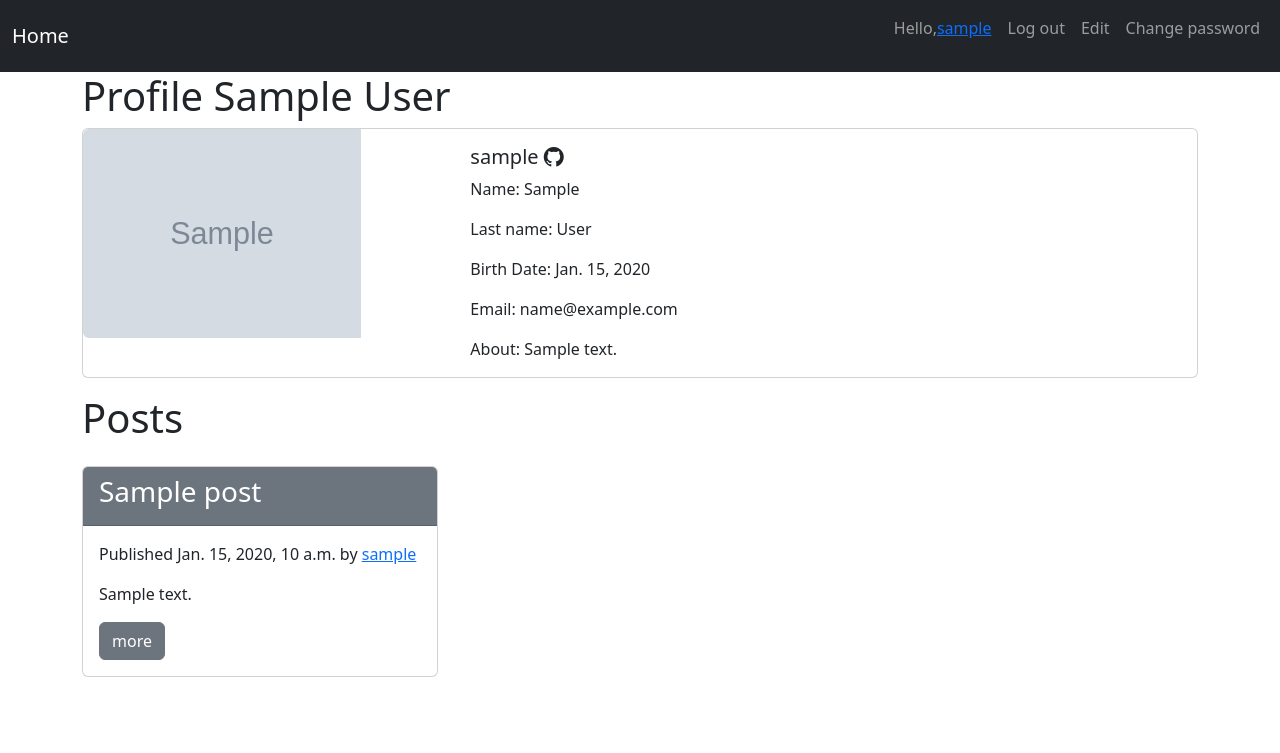
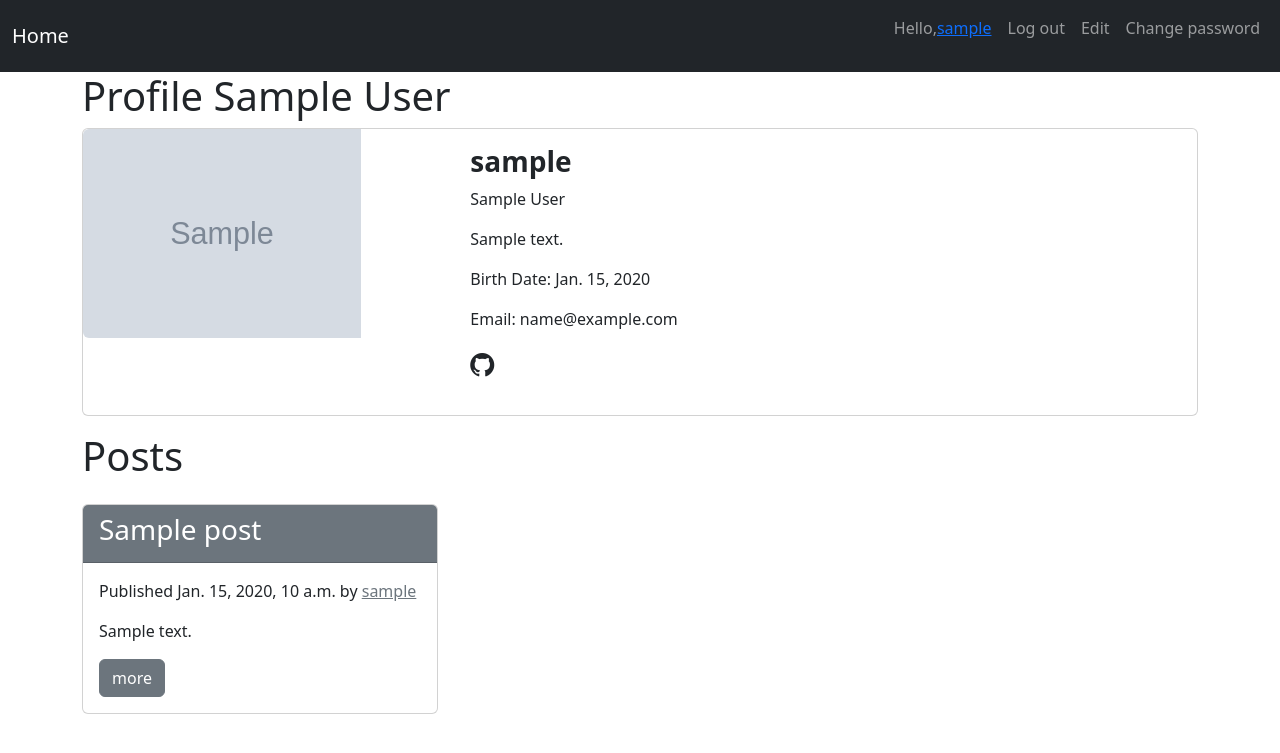
Before and after one commit to apfelficken/blog, a Django app: a page that uses source/accounts/templates/user_detail.html in a window 1280 px wide. Shown: the top 753 px of the page. Run offline with Django 4.2, Linux system fonts and the light colour scheme; a user stored in the database is signed in; tables that the repository leaves empty hold one stand-in row (values such as "Sample post"); grey boxes marked "Sample" are stand-in pictures; parts of the project's set-up code (start-up, migrations or seed data) failed here and were passed over.

Commit message:
Fixed layout

```diff
--- a/source/accounts/templates/user_detail.html
+++ b/source/accounts/templates/user_detail.html
@@ -21,23 +21,32 @@
             {% endif %}
             <div class="col-md-8">
                 <div class="card-body">
-                    <h5 class="card-title">{{ user_obj.username }}
-                        {% if user_obj.profile.github %}
-                            <a class="text-dark" href="{{ user_obj.profile.github }}"><i class="bi bi-github"></i></a>
+                    <h3 class="card-title fw-bold">{{ user_obj.username }}</h3>
+
+                    <p class="card-text">
+                        {% if user_obj.first_name %}
+                            {{ user_obj.first_name }}
                         {% endif %}
-                    </h5>
-                        <p class="card-text">Name: {{ user_obj.first_name }}</p>
-                    <p class="card-text">Last name: {{ user_obj.last_name }}</p>
-
-                    {% if user_obj.profile.github %}
+                        {% if user_obj.last_name %}
+                            {{ user_obj.last_name }}
+                        {% endif %}
+                    </p>
+                    <p class="card-text">
+                        {% if user_obj.profile.bio %}
+                            {{ user_obj.profile.bio }}
+                        {% endif %}
+                    </p>
+                    {% if user_obj.profile.birth_date %}
                         <p class="card-text">Birth Date:
                             {{ user_obj.profile.birth_date }}
                         </p>
                     {% endif %}
+
                     <p class="card-text">Email: {{ user_obj.email }}</p>
-                    <p class="card-text">About:
+
+                    <p class="fs-4">
                         {% if user_obj.profile.github %}
-                            {{ user_obj.profile.bio }}
+                            <a class="text-dark" href="{{ user_obj.profile.github }}"><i class="bi bi-github"></i></a>
                         {% endif %}
                     </p>
                 </div>
--- a/source/blog/templates/partial/posts_list_partial.html
+++ b/source/blog/templates/partial/posts_list_partial.html
@@ -10,7 +10,7 @@
                         <p>
                             Published {{ post.publish }}
                             by
-                            <a href="{{ post.author.get_absolute_url }}">
+                            <a class="text-secondary" href="{{ post.author.get_absolute_url }}">
                                 {{ post.author }}
                             </a>
                         </p>
```
